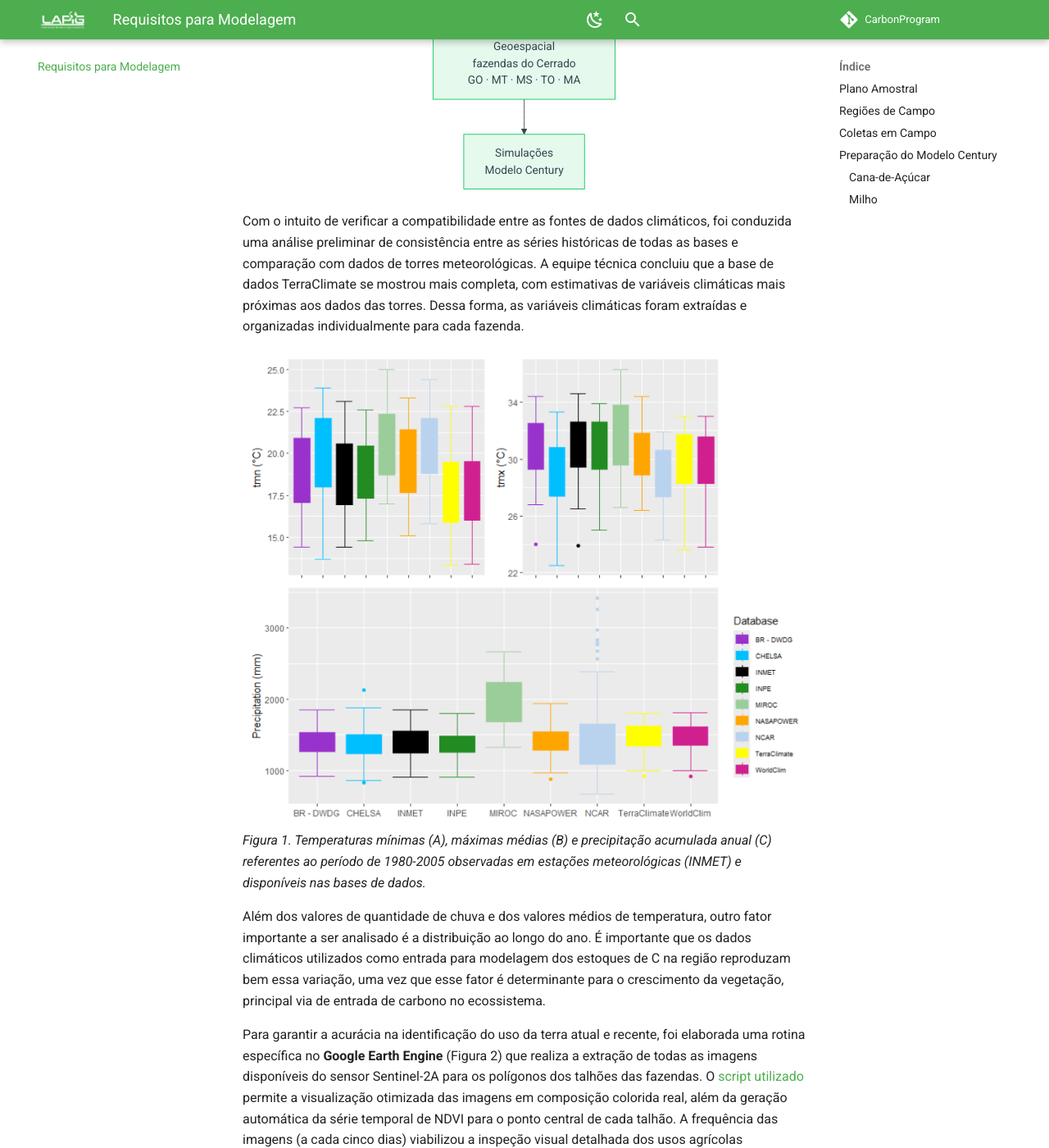
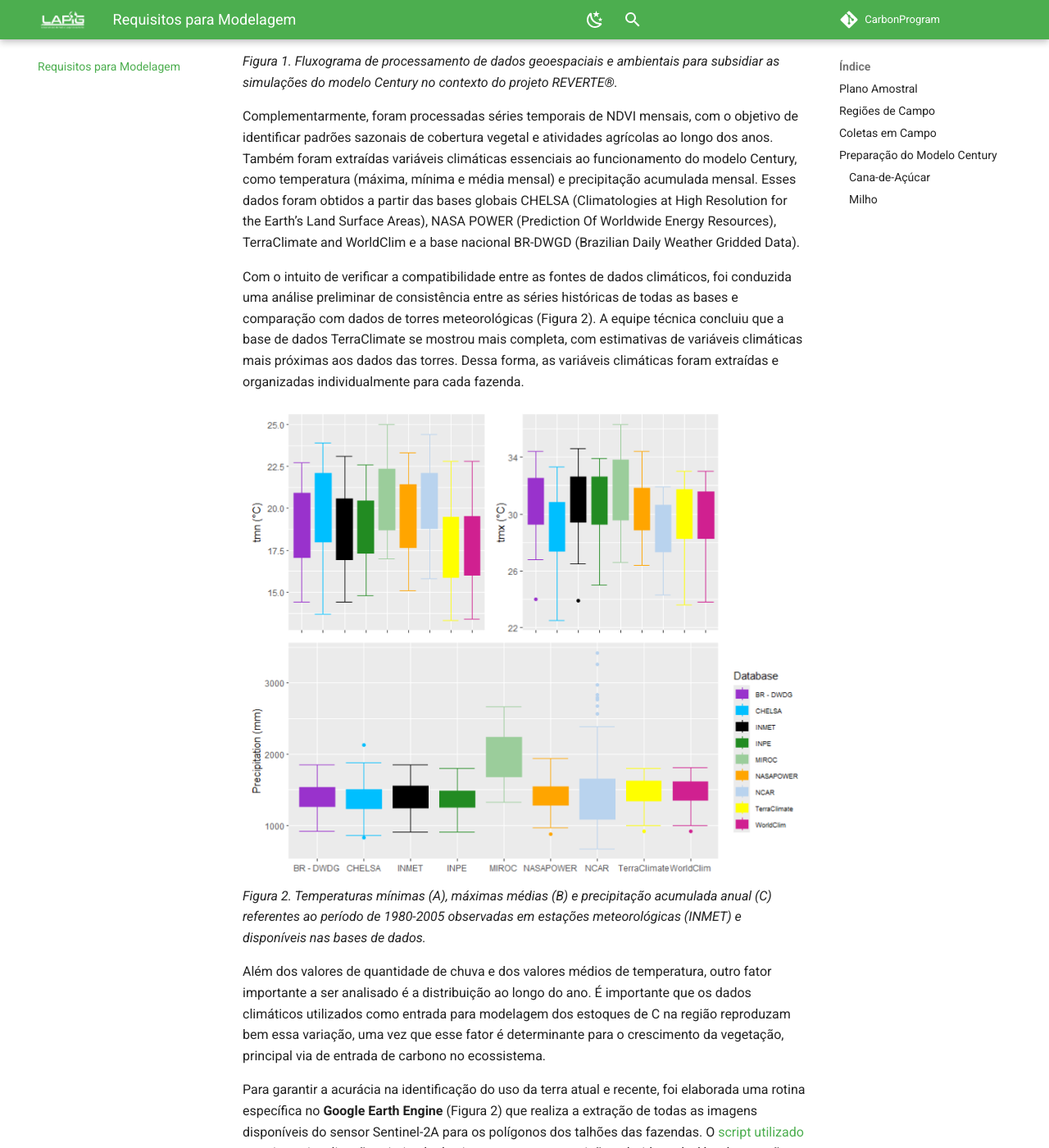
Before and after one commit to FelipeJesusRemoteSensing/CarbonProgram, an MkDocs documentation site: the page built from docs/mds/requisitos_para_modelagem.md, in a window 1280 px wide and 1400 px high, scrolled down 931 px. Shown: the whole window at 82% size. Built offline with MkDocs 1.6.1 and Material for MkDocs 9.7.7, drawn with Linux system fonts in a browser that asks for light colours; comment, search, counter and statistics services are not loaded.

Commit message:
Update requisitos_para_modelagem.md

````diff
--- a/docs/mds/requisitos_para_modelagem.md
+++ b/docs/mds/requisitos_para_modelagem.md
@@ -25,11 +23,14 @@ flowchart TD
 
     E --> F[Simulações\nModelo Century]
 ```
+*Figura 1. Fluxograma de processamento de dados geoespaciais e ambientais para subsidiar as simulações do modelo Century no contexto do projeto REVERTE®.*
 
-Com o intuito de verificar a compatibilidade entre as fontes de dados climáticos, foi conduzida uma análise preliminar de consistência entre as séries históricas de todas as bases e comparação com dados de torres meteorológicas. A equipe técnica concluiu que a base de dados TerraClimate se mostrou mais completa, com estimativas de variáveis climáticas mais próximas aos dados das torres. Dessa forma, as variáveis climáticas foram extraídas e organizadas individualmente para cada fazenda.
+Complementarmente, foram processadas séries temporais de NDVI mensais, com o objetivo de identificar padrões sazonais de cobertura vegetal e atividades agrícolas ao longo dos anos. Também foram extraídas variáveis climáticas essenciais ao funcionamento do modelo Century, como temperatura (máxima, mínima e média mensal) e precipitação acumulada mensal. Esses dados foram obtidos a partir das bases globais CHELSA (Climatologies at High Resolution for the Earth’s Land Surface Areas), NASA POWER (Prediction Of Worldwide Energy Resources), TerraClimate and WorldClim e a base nacional BR-DWGD (Brazilian Daily Weather Gridded Data).
+
+Com o intuito de verificar a compatibilidade entre as fontes de dados climáticos, foi conduzida uma análise preliminar de consistência entre as séries históricas de todas as bases e comparação com dados de torres meteorológicas (Figura 2). A equipe técnica concluiu que a base de dados TerraClimate se mostrou mais completa, com estimativas de variáveis climáticas mais próximas aos dados das torres. Dessa forma, as variáveis climáticas foram extraídas e organizadas individualmente para cada fazenda.
 
 ![Comparativo bases climáticas](../base_dados/images/grafico_bases_clima.png)
-*Figura 1. Temperaturas mínimas (A), máximas médias (B) e precipitação acumulada anual (C) referentes ao período de 1980-2005 observadas em estações meteorológicas (INMET) e disponíveis nas bases de dados.*
+*Figura 2. Temperaturas mínimas (A), máximas médias (B) e precipitação acumulada anual (C) referentes ao período de 1980-2005 observadas em estações meteorológicas (INMET) e disponíveis nas bases de dados.*
 
 Além dos valores de quantidade de chuva e dos valores médios de temperatura, outro fator importante a ser analisado é a distribuição ao longo do ano. É importante que os dados climáticos utilizados como entrada para modelagem dos estoques de C na região reproduzam bem essa variação, uma vez que esse fator é determinante para o crescimento da vegetação, principal via de entrada de carbono no ecossistema.
 
````
Also changed, not shown: other parts of docs/mds/requisitos_para_modelagem.md (+0 -2 lines).
